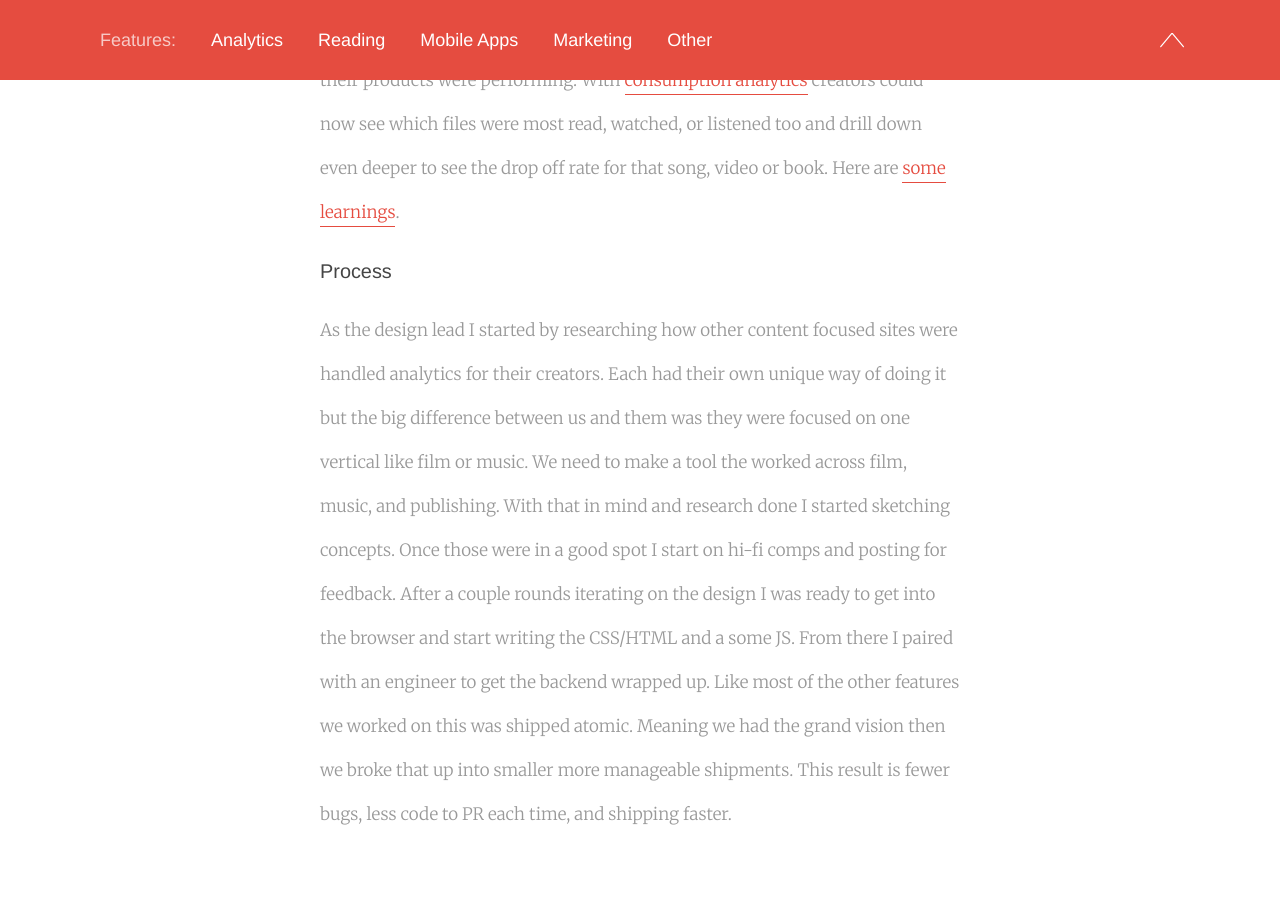
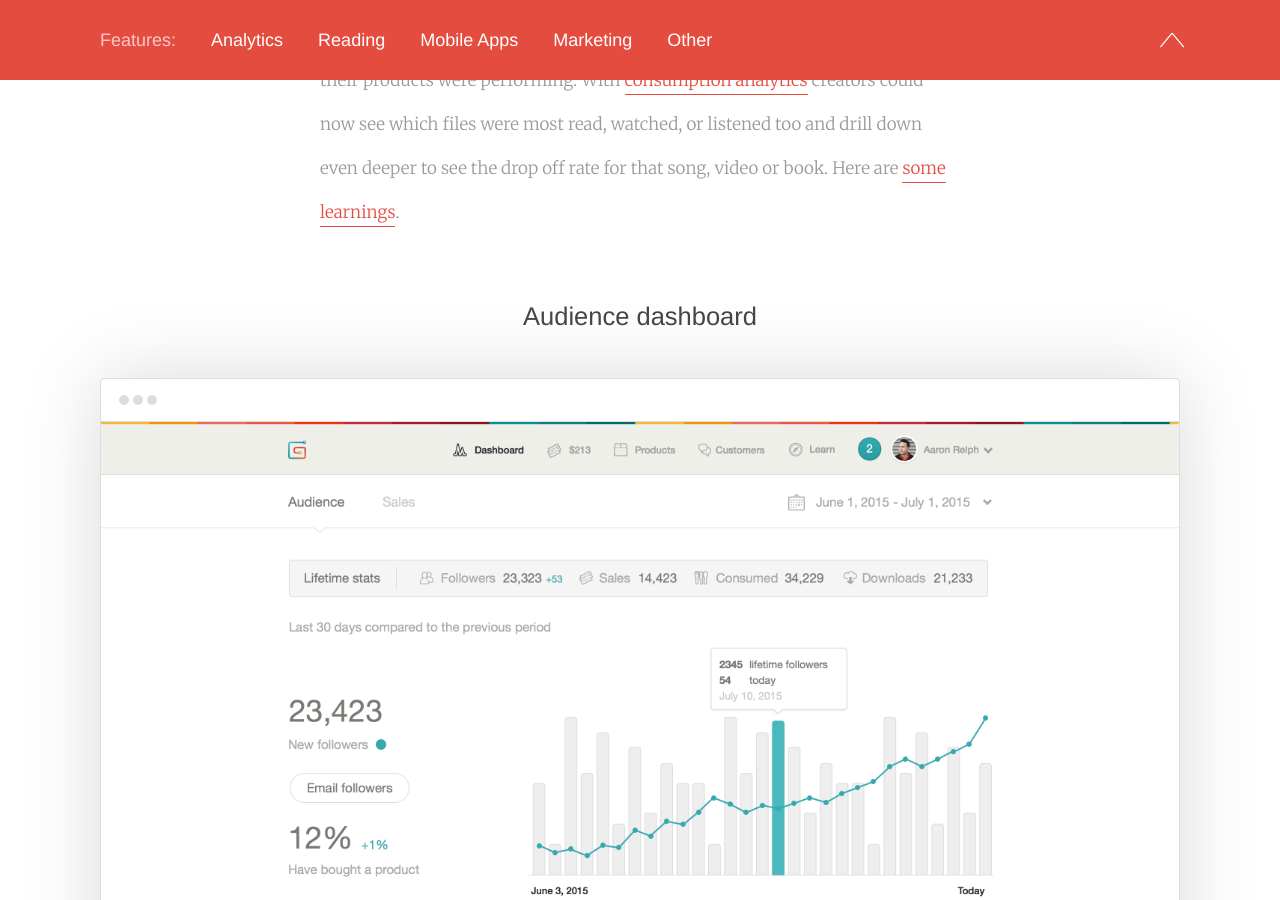
Before and after one commit to aaronrelph/aaronrelph.github.io, a Jekyll site: the page built from gumroad.html, in a window 1280 px wide and 900 px high, scrolled down 1168 px. Built offline with Jekyll 4.4.1, drawn with Linux system fonts in a browser that asks for light colours; nearby versions of some CDN libraries; some of the changed text lies outside the part shown.

Commit message:
content work

```diff
--- a/gumroad.html
+++ b/gumroad.html
@@ -51,9 +51,6 @@
       <h1>Analytics</h1>
       <h3>Overview</h3>
       <p>The Audience Dashboard on Gumroad is an overview of audience growth and product consumption. Our goal was to give creators a new insight into how their products were performing. With <a href="http://blog.gumroad.com/post/129867141653/consumptionanalytics">consumption analytics</a> creators could now see which files were most read, watched, or listened too and drill down even deeper to see the drop off rate for that song, video or book. Here are <a href="http://blog.gumroad.com/post/130292059358/feedbackloop">some learnings</a>.</p>
-      <h3>Process</h3>
-      <p>As the design lead I started by researching how other content focused sites were handled analytics for their creators. Each had their own unique way of doing it but the big difference between us and them was they were focused on one vertical like film or music. We need to make a tool the worked across film, music, and publishing. With that in mind and research done I started sketching concepts. Once those were in a good spot I start on hi-fi comps and posting for feedback. After a couple rounds iterating on the design I was ready to get into the browser and start writing the CSS/HTML and a some JS. From there I paired with an engineer to get the backend wrapped up. Like most of the other features we worked on this was shipped atomic. Meaning we had the grand vision then we broke that up into smaller more manageable shipments. This result is fewer bugs, less code to PR each time, and shipping faster. </p>
-
     </div>
 
     <div class="feature-main">
@@ -106,9 +103,6 @@
       <h1>Reading</h1>
       <h3>Overview</h3>
       <p>The web <a href="http://blog.gumroad.com/post/112575479733/readingimprovements">reading experience</a> was one of the first projects I took on at Gumroad. It was the beginning of a shift in focus at Gumroad where previously we were focused on building the best selling experience for creators, now we also wanted to build a really great consumption experience for their audience. We had already done it with film, now it was time to do it with reading. Our goal was to build an experience for the web that was just as powerful as the experience in a native app like Kindle or iBooks. It’s mobile-friendly too.</p>
-      <h3>Process</h3>
-      <p>As the design lead on this project we took this feature from concept to rollout in just under a month. I started with competitive research, collective everything I could find on Kindle, iBooks, and others that were in the same space. From there I started sketching concepts, with these I usually sketch what my best case would be. From there we had a good idea of what we wanted to build and which features we wanted to include, now it was time to design som hi-fi comps. After iterating two or three times we were in a good place to jump into the browser. From there I started stubbing out the html, css and js so everything was in a good place for the engineers. After that it was in their hands, aside from some light polish here and there.</p>
-
     </div>
 
     <div class="feature-main">
@@ -154,8 +148,6 @@
       <h1>Mobile App</h1>
       <h3>Overview</h3>
       <p>When I joined Gumroad we had just launched our first iPhone app, the Gumroad Library. Big props to Alex for that first version. Shortly after joining I led design going forward on feature support. Over my year at Gumroad we launched a new reading experience, better support for all products, new onboarding experience, an iPad app and so much more.</p>
-      <h3>Process</h3>
-      <p>As the design lead for mobile apps I worked closely with our two mobile engineers, one focused on iOS and one on Android. New features usually mirrored what we were building for the web. Once I had the designs complete I’d export assets and import artboards into Zeplin. Zeplin was a lifesaver, for me and for the engineers. No more having to spec designs and engineers could easily access it all. After that we’d go through a round or two of polish, test it, and ship it.</p>
     </div>
 
     <div class="feature-main">
@@ -170,8 +162,6 @@
       <h1>Marketing</h1>
       <h3>Overview</h3>
       <p>One thing we did really well at Gumroad is ship features, a lot of them. One thing we needed to get better at was marketing the features that we created. Goal was to design a high level features page that included most everything Gumroad can do (it’s a lot) and also build out a couple landing pages focused on specific features.</p>
-      <h3>Process</h3>
-      <p>As the design and front-end dev lead for this project my role was to create the content structure, design the UI, write the CSS/HTML and some of the JS. We knew we wanted a long scrolling page with a sticky nav that would link you to sections on the page so I skipped the sketching phase and jumped into designing hi-fi mocks. After a feedback round I’d gone through three iterations and we were in a good place to get into the browser. From there it was pretty straight forward, it’s all front-end work here so I wrapped that up, opened a PR, and shipped it.</p>
     </div>
 
     <div class="feature-main">
```
Also changed, not shown: gifweather.html (+4 -5 lines), 3 other files.
